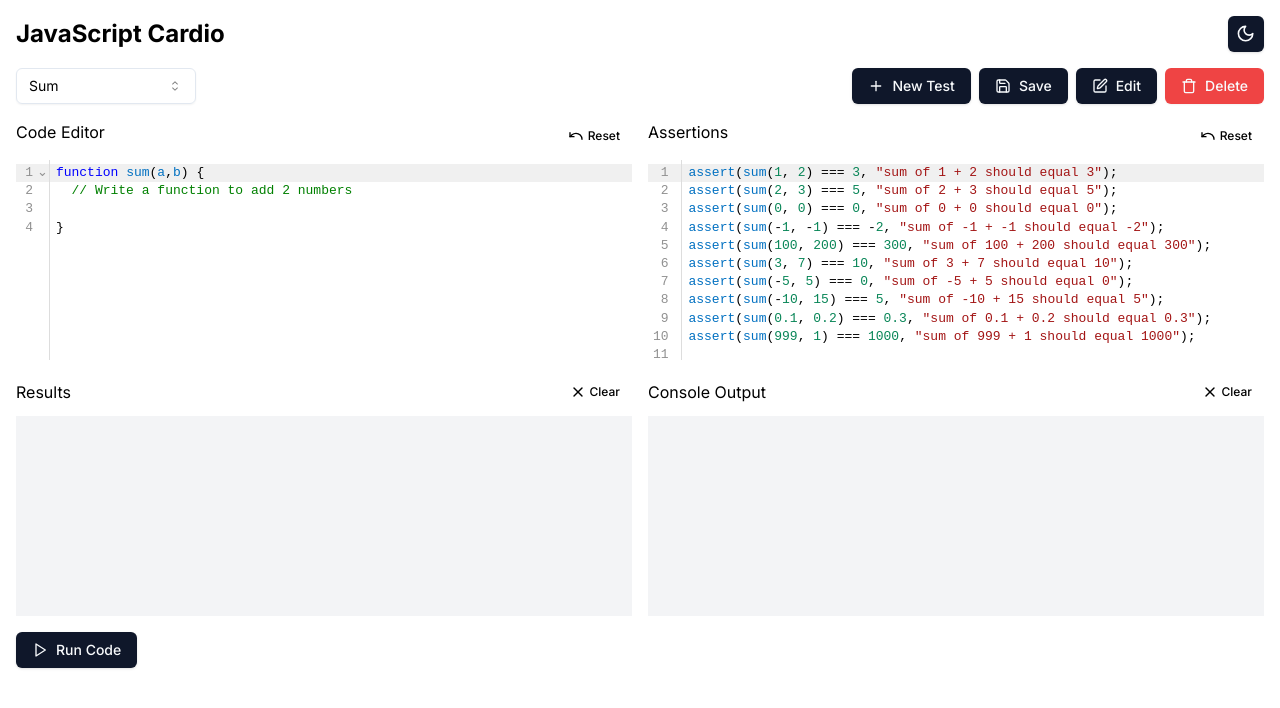
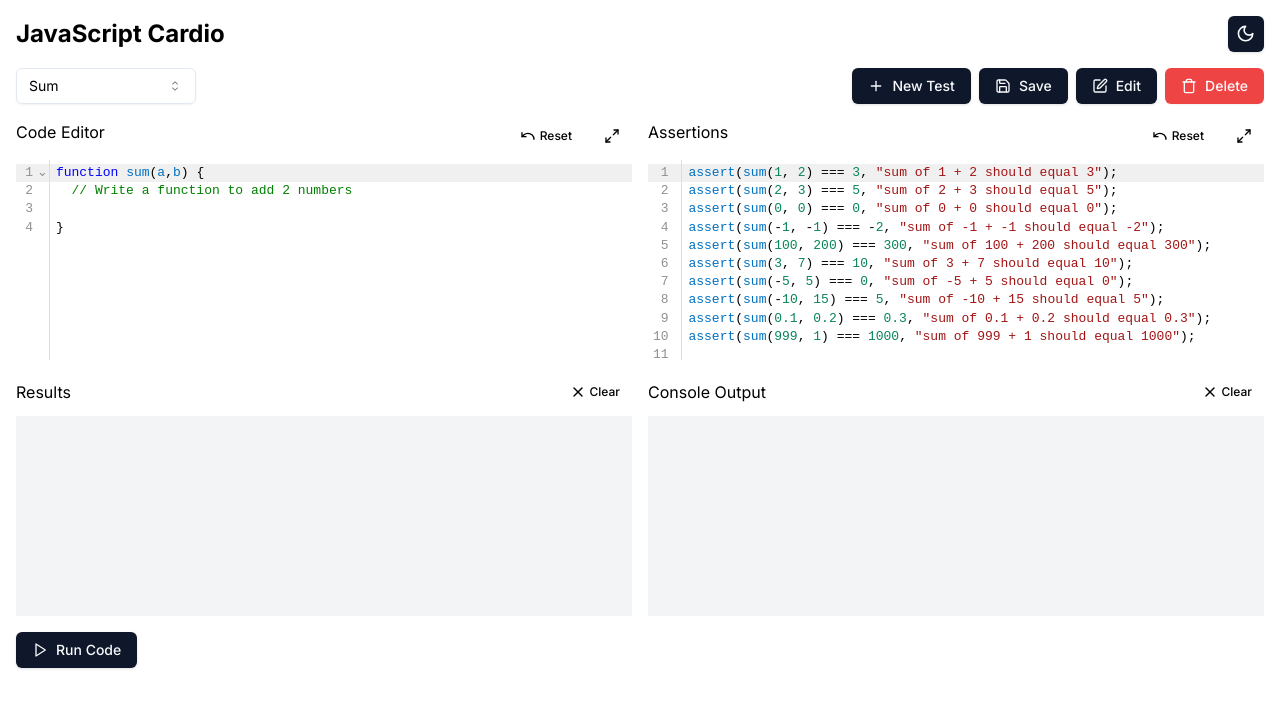
Before and after one commit to bbodine1/js-cardio, a Next.js app: page / in a window 1280 px wide. Shown: the top 708 px of the page. Built offline with nearby package versions, Linux system fonts and the light colour scheme.

Commit message:
feat: add editor maximize

```diff
--- a/app/app.tsx
+++ b/app/app.tsx
@@ -14,7 +14,7 @@ import {
 	DialogHeader,
 	DialogTitle,
 } from '@/components/ui/dialog'
-import { Moon, Sun, X, Plus, Save, Edit, Trash, Play, Undo } from 'lucide-react'
+import { Moon, Sun, X, Plus, Save, Edit, Trash, Play, Undo, Maximize2, Minimize2 } from 'lucide-react'
 import { vscodeLightTheme, vscodeDarkTheme } from '@/app/cm-themes'
 import { DEFAULT_TESTS } from '../components/DEFAULT_TESTS'
 
@@ -258,6 +258,12 @@ export function App() {
 
 	const editorTheme = theme === 'dark' ? vscodeDarkTheme : vscodeLightTheme
 
+	const [maximizedEditor, setMaximizedEditor] = useState<'code' | 'assertions' | null>(null);
+
+	const toggleMaximizedEditor = (editor: 'code' | 'assertions') => {
+		setMaximizedEditor(prev => prev === editor ? null : editor);
+	};
+
 	return (
 		<div className={`min-h-screen p-4 ${theme === 'dark' ? 'bg-gray-900 text-white' : 'bg-white text-black'}`}>
 			<div className="flex justify-between items-center mb-4">
@@ -327,11 +333,12 @@ export function App() {
 				</div>
 			</div>
 
-			<div className="grid grid-cols-2 gap-4">
-				<div>
+			<div className={`grid ${maximizedEditor ? 'grid-cols-1' : 'grid-cols-2'} gap-4`}>
+				{(!maximizedEditor || maximizedEditor === 'code') && (
+					<div className={maximizedEditor === 'code' ? 'col-span-2' : ''}>
 						<div className="flex justify-between items-center mb-2">
 							<h2 className="mb-2">Code Editor</h2>
-
+							<div className="flex gap-2">
 								<Button
 									onClick={resetEditor}
 									variant="ghost"
@@ -341,21 +348,30 @@ export function App() {
 									<Undo className="h-4 w-4 mr-1" />
 									Reset
 								</Button>
+								<Button
+									onClick={() => toggleMaximizedEditor('code')}
+									variant="ghost"
+									size="sm"
+								>
+									{maximizedEditor === 'code' ? <Minimize2 className="h-4 w-4" /> : <Maximize2 className="h-4 w-4" />}
+								</Button>
 							</div>
-
+						</div>
 						<CodeMirror
 							value={code}
-						height="200px"
+							height={maximizedEditor === 'code' ? 'calc(100vh - 400px)' : '200px'}
 							extensions={[javascript({ jsx: true })]}
 							onChange={value => setCode(value)}
 							theme={editorTheme}
 						/>
 					</div>
+				)}
 
-				<div>
+				{(!maximizedEditor || maximizedEditor === 'assertions') && (
+					<div className={maximizedEditor === 'assertions' ? 'col-span-2' : ''}>
 						<div className="flex justify-between items-center mb-2">
 							<h2 className="mb-2">Assertions</h2>
-
+							<div className="flex gap-2">
 								<Button
 									onClick={() => setAssertions(currentTest?.assertions || '')}
 									variant="ghost"
@@ -365,21 +381,30 @@ export function App() {
 									<Undo className="h-4 w-4 mr-1" />
 									Reset
 								</Button>
+								<Button
+									onClick={() => toggleMaximizedEditor('assertions')}
+									variant="ghost"
+									size="sm"
+								>
+									{maximizedEditor === 'assertions' ? <Minimize2 className="h-4 w-4" /> : <Maximize2 className="h-4 w-4" />}
+								</Button>
 							</div>
-
+						</div>
 						<CodeMirror
 							value={assertions}
-						height="200px"
+							height={maximizedEditor === 'assertions' ? 'calc(100vh - 400px)' : '200px'}
 							extensions={[javascript({ jsx: true })]}
 							onChange={value => setAssertions(value)}
 							theme={editorTheme}
 						/>
 					</div>
+				)}
 
+				{/* Results and Console Output sections */}
+				<div className={maximizedEditor ? 'col-span-2 grid grid-cols-2 gap-4' : 'col-span-2 grid grid-cols-2 gap-4'}>
 					<div>
 						<div className="flex justify-between items-center mb-2">
 							<h2>Results</h2>
-
 							<Button
 								onClick={clearResults}
 								variant="ghost"
@@ -389,7 +414,6 @@ export function App() {
 								Clear
 							</Button>
 						</div>
-
 						<div className={`p-2 h-[200px] overflow-auto ${theme === 'dark' ? 'bg-gray-800' : 'bg-gray-100'}`}>
 							<pre>{results}</pre>
 						</div>
@@ -398,7 +422,6 @@ export function App() {
 					<div>
 						<div className="flex justify-between items-center mb-2">
 							<h2>Console Output</h2>
-
 							<Button
 								onClick={clearConsoleOutput}
 								variant="ghost"
@@ -408,9 +431,9 @@ export function App() {
 								Clear
 							</Button>
 						</div>
-
 						<div className={`p-2 h-[200px] overflow-auto ${theme === 'dark' ? 'bg-gray-800' : 'bg-gray-100'}`}>
 							<pre>{consoleOutput}</pre>
+						</div>
 					</div>
 				</div>
 			</div>
```
Lines whose indentation alone changed are shown as unchanged.
